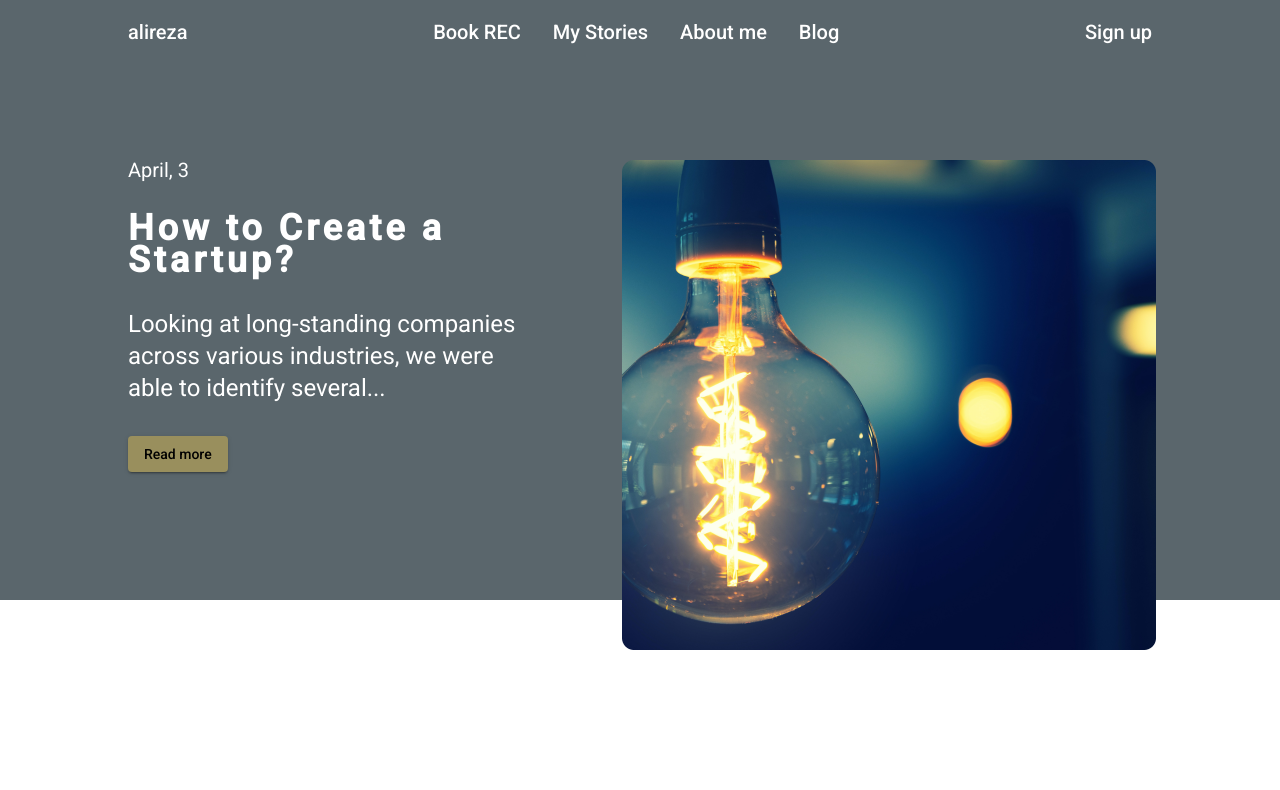
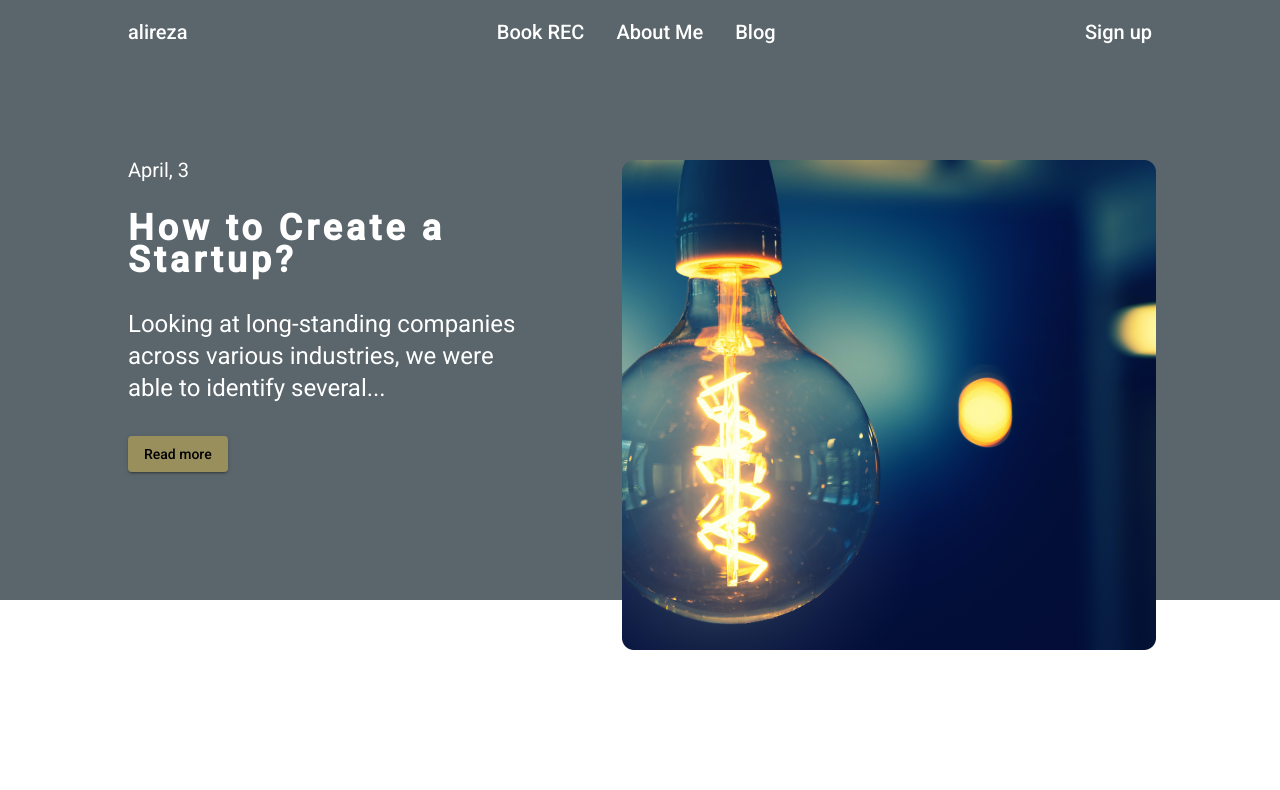
Before and after one commit to hannah68/personal-blog, an Angular app: page / in a window 1280 px wide. Shown: the top 790 px of the page. Built offline with nearby package versions, Linux system fonts and the light colour scheme.

Commit message:
setup initial routing

```diff
--- a/src/app/app-routing.module.ts
+++ b/src/app/app-routing.module.ts
@@ -1,7 +1,21 @@
 import { NgModule } from '@angular/core';
 import { RouterModule, Routes } from '@angular/router';
 
-const routes: Routes = [];
+import { AboutComponent } from './about/about.component';
+import { AppComponent } from './app.component';
+import { BlogDetailComponent } from './blog/blog-detail/blog-detail.component';
+import { BlogComponent } from './blog/blog.component';
+import { BooksComponent } from './books/books.component';
+import { HomeComponent } from './home/home.component';
+
+const routes: Routes = [
+  {path: '', component: HomeComponent},
+  {path: 'about', component: AboutComponent},
+  {path: 'books', component: BooksComponent},
+  {path: 'blog', component: BlogComponent, children:[
+    {path: ':id', component: BlogDetailComponent}
+  ]}
+];
 
 @NgModule({
   imports: [RouterModule.forRoot(routes)],
--- a/src/app/app.component.html
+++ b/src/app/app.component.html
@@ -1,5 +1 @@
-<app-header></app-header>
-<app-hero></app-hero>
-<app-feature-stories></app-feature-stories>
-<app-recent-stories></app-recent-stories>
-<app-footer></app-footer>
+<router-outlet></router-outlet>
--- a/src/app/header/header.component.css
+++ b/src/app/header/header.component.css
@@ -3,9 +3,26 @@
     margin: 0 auto;
     display: flex;
     justify-content: space-between;
+    align-items: center;
+    padding: 0;
 }
 
+.navbar-groups{
+    list-style: none;
+}
+
+.navbar-groups li a{
+    text-decoration: none;
+    color: #fff;
+}
 .navbar-items{
     display: flex;
     gap: 2rem;
+
+    cursor: pointer;
 }
+
+.navbar-items li a{
+    text-decoration: none;
+    color: #fff;
+}
--- a/src/app/header/header.component.html
+++ b/src/app/header/header.component.html
@@ -1,14 +1,13 @@
 <section class="header-section">
     <mat-toolbar color="primary">
-        <div class="navbar-groups">
-            <span>alireza</span>
-            <div class="navbar-items">
-                <span>Book REC</span>
-                <span>My Stories</span>
-                <span>About me</span>
-                <span>Blog</span>
-            </div>
-            <span>Sign up</span>
-        </div>
+        <ul class="navbar-groups">
+            <li><a routerLink="/">alireza</a></li>
+            <li class="navbar-items">
+                <a routerLink="/books">Book REC</a>
+                <a routerLink="/about">About Me</a>
+                <a routerLink="/blog">Blog</a>
+            </li>
+            <li><a>Sign up</a></li>
+        </ul>
     </mat-toolbar>
 </section>
--- a/src/app/hero/hero.component.html
+++ b/src/app/hero/hero.component.html
@@ -5,7 +5,7 @@
                 <span class="hero-date">April, 3</span>
                 <h1 class="hero-title">How to Create a Startup? </h1>
                 <p class="hero-content">Looking at long-standing companies across various industries, we were able to identify several...</p>
-                <button mat-raised-button type="button" class="btn-primary">Read more</button>
+                <button mat-raised-button type="button" class="btn-primary" routerLink="/blog/1">Read more</button>
             </div>
         </div>
         <div class="hero-image">
```
Also changed, not shown: src/app/app.module.ts (+11 -1 lines).
